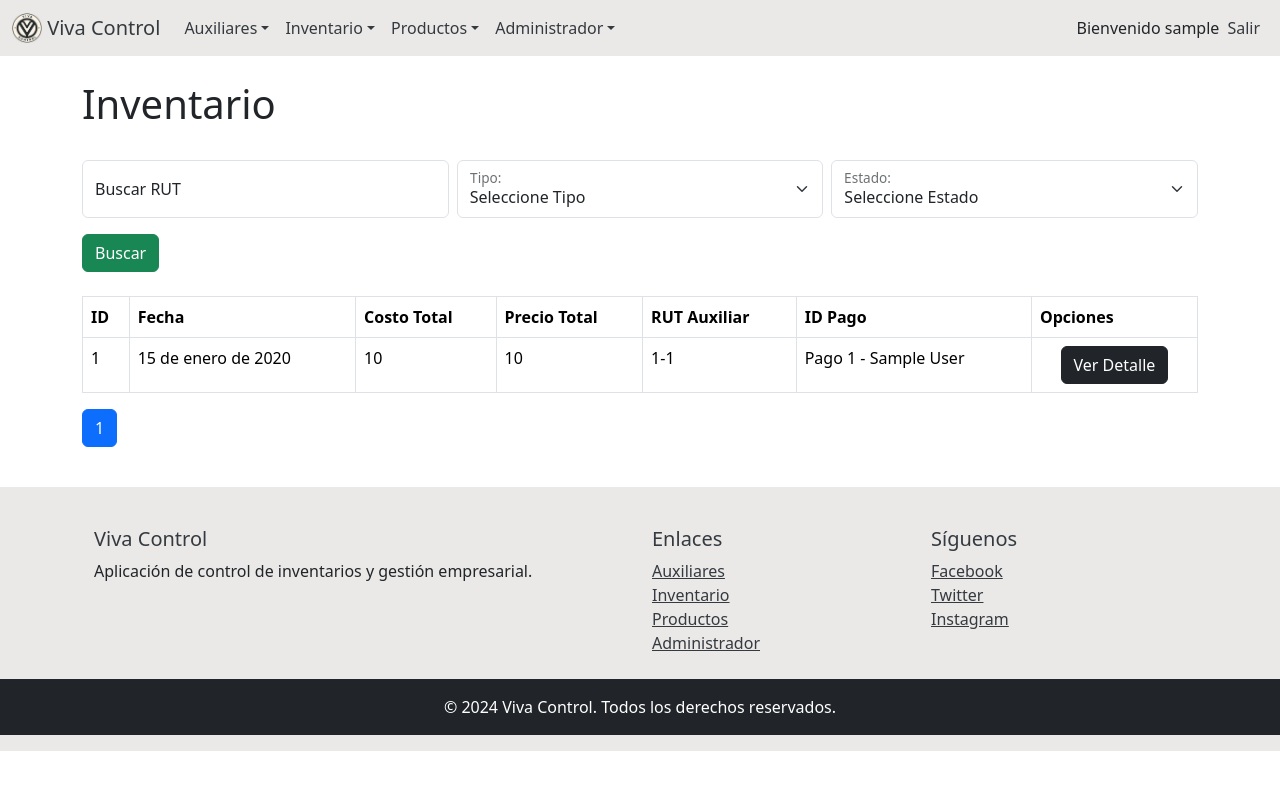
After one commit to elrichardby11/VivaControl-Web, a Django app: page /inventario/movimiento/ in a window 1280 px wide. The commit adds this page. Run offline with Django 5.2, Linux system fonts and the light colour scheme; a user stored in the database is signed in; tables that the repository leaves empty hold one stand-in row (values such as "Sample post"); some libraries are stand-ins or nearby versions.

Commit message:
update models

```diff
--- a/inventario/models.py
+++ b/inventario/models.py
@@ -1,8 +1,8 @@
 from django.db import models
 
-from administrador.models import MetodosPago
+from administrador.models import MetodosPago, Sucursal
 from auxiliares.models import Auxiliar
-from productos.models import SucursalProducto
+from productos.models import Producto
 
 class CStateMovimiento(models.Model):
     nombre = models.CharField(max_length=50)
@@ -41,6 +41,18 @@ class Movimiento(models.Model):
     def __str__(self):
         return f"Movimiento {self.id}"
 
+class SucursalProducto(models.Model):
+    id_sucursal = models.ForeignKey(Sucursal, on_delete=models.CASCADE)
+    id_producto = models.ForeignKey(Producto, on_delete=models.CASCADE)
+    cantidad = models.IntegerField()
+    precio = models.IntegerField()
+
+    class Meta:
+        unique_together = (('id_sucursal', 'id_producto'),)
+
+    def __str__(self):
+        return f"Producto {self.id_producto} en Sucursal {self.id_sucursal}"
+
 class DetalleMovimiento(models.Model):
     movimiento = models.ForeignKey(Movimiento, on_delete=models.CASCADE)
     sucursal_producto = models.ForeignKey(SucursalProducto, on_delete=models.CASCADE)
--- a/inventario/templates/detalle.html
+++ b/inventario/templates/detalle.html
@@ -24,8 +24,8 @@ Detalle - Viva Control
         <tbody>
             <tr>
                 <td>{{ detalle.movimiento }}</td>
-                <td>{{ detalle.id_producto.id_producto.id_producto}} <br> {{detalle.id_producto.id_producto }}</td>
-                <td>{{ detalle.id_sucursal.id_sucursal.id_sucursal }} - {{ detalle.id_sucursal.id_sucursal }}</td>
+                <td>{{ detalle.sucursal_producto.id_producto.id_producto}} <br> {{detalle.sucursal_producto.id_producto }}</td>
+                <td>{{ detalle.sucursal_producto.id_sucursal.id_sucursal }} - {{ detalle.sucursal_producto.id_sucursal }}</td>
                 <td>{{ detalle.cantidad }}</td>
                 <td>{{ detalle.precio_unitario }}</td>
                 <td>{{ detalle.coste_unitario }}</td>
--- /dev/null
+++ b/inventario/templates/movimientos.html
@@ -0,0 +1,113 @@
+{% extends 'base.html' %}
+
+{% block title %}
+Inventario - Viva Control
+{% endblock %}
+
+{% block content %}
+
+<div class="container mt-4">
+    <h1>Inventario</h1>
+    <br>
+    <form method="GET" action="{% url 'movimiento' %}">
+        <div class="row g-2">
+            <div class="col-md">
+                <div class="form-floating">
+                    <input type="text" class="form-control" id="search" name="search" placeholder="12345678" value="{{ search_query }}">
+                    <label for="search">Buscar RUT</label>
+                </div>
+            </div>
+            <div class="col-md">
+                <div class="form-floating">
+                    <select class="form-select" id="tipo" name="tipo" aria-label="Floating label select example">
+                        <option value="">Seleccione Tipo</option>
+                        {% for tipo in tipos %}
+                        <option value="{{ tipo.id }}" {% if tipo_query == tipo.id|stringformat:"s" %}selected{% endif %}>{{ tipo.nombre }}</option>
+                        {% endfor %}
+                    </select>
+                    <label for="tipo">Tipo:</label>
+                </div>
+            </div>
+            <div class="col-md">
+                <div class="form-floating">
+                    <select class="form-select" id="estado" name="estado" aria-label="Floating label select example">
+                        <option value="">Seleccione Estado</option>
+                        {% for estado in estados %}
+                        <option value="{{ estado.id }}" {% if estado_query == estado.id|stringformat:"s" %}selected{% endif %}>{{ estado.nombre }}</option>
+                        {% endfor %}
+                    </select>
+                    <label for="estado">Estado:</label>
+                </div>
+            </div>
+        </div>
+        <div class="form-group mt-3">
+            <button class="btn btn-success" type="submit">Buscar</button>
+        </div>
+    </form>
+    <br>
+    <table class="table table-bordered">
+        <thead>
+            <tr>
+                <th>ID</th>
+                <th>Fecha</th>
+                <th>Costo Total</th>
+                <th>Precio Total</th>
+                <th>RUT Auxiliar</th>
+                <th>ID Pago</th>
+                <th>Opciones</th>
+            </tr>
+        </thead>
+        <tbody>
+            {% for inventario in page_obj %}
+            <tr>
+                <td>{{ inventario.id }}</td>
+                <td>{{ inventario.fecha }}</td>
+                <td>{{ inventario.coste_total }}</td>
+                <td>{{ inventario.precio_total }}</td>
+                <td>{{ inventario.auxiliar.rut_auxiliar }}-{{ inventario.auxiliar.dv }}</td>
+                <td>{{ inventario.pago }}</td>
+                <td class="text-center"><a href="detalle/{{ inventario.id }}" class="btn btn-dark btn-md">Ver Detalle</a> </td>
+            </tr>
+            {% endfor %}
+        </tbody>
+    </table>
+    <nav aria-label="Page navigation example">
+        <ul class="pagination">
+            {% if page_obj.has_previous %}
+            <li class="page-item">
+                <a class="page-link" href="?page=1&search={{ search_query }}&tipo={{ tipo_query }}&estado={{ estado_query }}" aria-label="First">
+                    <span aria-hidden="true">&laquo;&laquo;</span>
+                </a>
+            </li>
+            <li class="page-item">
+                <a class="page-link" href="?page={{ page_obj.previous_page_number }}&search={{ search_query }}&tipo={{ tipo_query }}&estado={{ estado_query }}" aria-label="Previous">
+                    <span aria-hidden="true">&laquo;</span>
+                </a>
+            </li>
+            {% endif %}
+            {% for num in page_obj.paginator.page_range %}
+            <li class="page-item {% if page_obj.number == num %}active{% endif %}">
+                <a class="page-link" href="?page={{ num }}&search={{ search_query }}&tipo={{ tipo_query }}&estado={{ estado_query }}">{{ num }}</a>
+            </li>
+            {% endfor %}
+            {% if page_obj.has_next %}
+            <li class="page-item">
+                <a class="page-link" href="?page={{ page_obj.next_page_number }}&search={{ search_query }}&tipo={{ tipo_query }}&estado={{ estado_query }}" aria-label="Next">
+                    <span aria-hidden="true">&raquo;</span>
+                </a>
+            </li>
+            <li class="page-item">
+                <a class="page-link" href="?page={{ page_obj.paginator.num_pages }}&search={{ search_query }}&tipo={{ tipo_query }}&estado={{ estado_query }}" aria-label="Last">
+                    <span aria-hidden="true">&raquo;&raquo;</span>
+                </a>
+            </li>
+            {% endif %}
+        </ul>
+    </nav>
+</div>
+<br>
+<script src="https://code.jquery.com/jquery-3.5.1.slim.min.js"></script>
+<script src="https://cdn.jsdelivr.net/npm/@popperjs/core@2.9.2/dist/umd/popper.min.js"></script>
+<script src="https://stackpath.bootstrapcdn.com/bootstrap/4.5.2/js/bootstrap.min.js"></script>
+
+{% endblock content %}
--- a/inventario/urls.py
+++ b/inventario/urls.py
@@ -2,6 +2,7 @@ from django.urls import path
 from . import views
 
 urlpatterns = [
-    path('', views.inventario_list, name="inventario"),
-    path('detalle/<id>', views.detalle_list),
+    path('', views.inventory_list, name="inventario"),
+    path('movimiento/', views.movement_list, name="movimiento"),
+    path('movimiento/detalle/<id>', views.detail_list),
 ]
--- a/inventario/views.py
+++ b/inventario/views.py
@@ -4,7 +4,50 @@ from .models import CStateMovimiento, DetalleMovimiento, Movimiento, TipoMovimie
 from django.core.paginator import Paginator
 
 @login_required
-def inventario_list(request):
+def movement_list(request):
+
+    # Capturando los parámetros de busqueda
+    search_query = request.GET.get('search', '')
+    tipo_query = request.GET.get('tipo', '')
+    estado_query = request.GET.get('estado', '')
+
+    movimientos = Movimiento.objects.all()
+
+    if search_query:
+        movimientos = movimientos.filter(auxiliar__rut_auxiliar__contains = search_query)
+
+    if tipo_query:
+        movimientos = movimientos.filter(tipo_movimiento = tipo_query)
+
+    if estado_query:
+        movimientos = movimientos.filter(cstate_movimiento = estado_query)
+
+    paginator = Paginator(movimientos, 10)  # Mostrar 5 elementos por página
+    page_number = request.GET.get('page')
+    page_obj = paginator.get_page(page_number)
+
+    tipos = TipoMovimiento.objects.all()
+    estados = CStateMovimiento.objects.all()
+
+    context = {
+        'page_obj': page_obj,
+        'tipos': tipos,
+        'estados': estados,
+        'search_query': search_query,
+        'tipo_query': tipo_query,
+        'estado_query': estado_query,
+    }
+
+    return render(request, 'movimientos.html', context)
+
+@login_required
+def detail_list(request, id):
+    detalle = DetalleMovimiento.objects.get(movimiento=id)
+
+    return render(request, 'detalle.html', context={"detalle": detalle})
+
+@login_required
+def inventory_list(request):
 
     # Capturando los parámetros de busqueda
     search_query = request.GET.get('search', '')
@@ -39,9 +82,3 @@ def inventario_list(request):
     }
 
     return render(request, 'inventario.html', context)
-
-@login_required
-def detalle_list(request, id):
-    detalle = DetalleMovimiento.objects.get(movimiento=id)
-
-    return render(request, 'detalle.html', context={"detalle": detalle})
--- a/templates/base.html
+++ b/templates/base.html
@@ -90,7 +90,7 @@
                   <a class="dropdown-item" aria-disabled="true">Punto de Compra</a>
                 </li>
                 <li>
-                  <a class="dropdown-item" aria-disabled="true">Estados</a>
+                  <a class="dropdown-item" href="{% url 'movimiento' %}" aria-disabled="true">Movimientos</a>
                 </li>
               </ul>
             </li>
```
Also changed, not shown: inventario/admin.py (+6 -1 lines), productos/admin.py (+1 -6 lines), productos/models.py (+0 -12 lines), inventario/migrations/0004_alter_detallemovimiento_unique_together_and_more.py, inventario/migrations/0005_sucursalproducto_and_more.py (added), productos/migrations/0002_delete_sucursalproducto.py (added).
